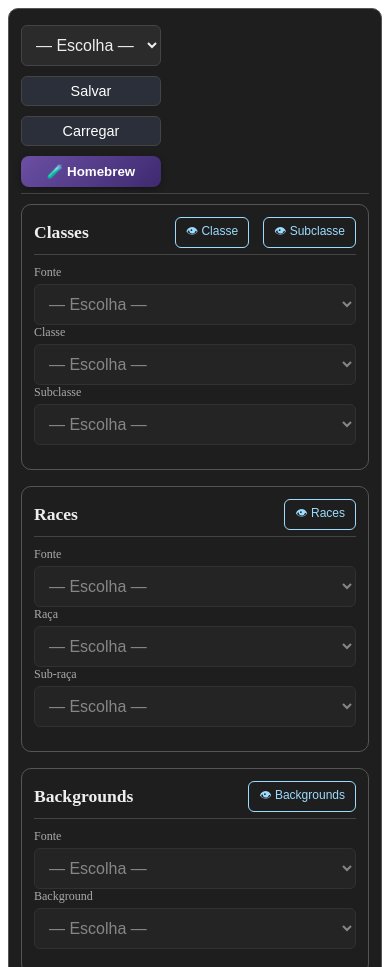
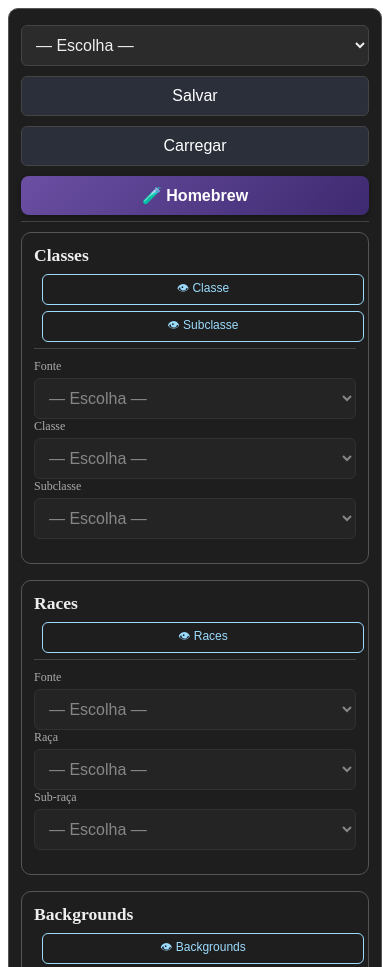
Before and after one commit to RPGMartins/meu-site-rpg, a plain HTML site: page index.html in a window 390 px wide. Shown: the top 967 px of the page. Drawn offline with Linux system fonts and the light colour scheme.

Commit message:
mobile overlay

```diff
--- a/sections.css
+++ b/sections.css
@@ -150,3 +150,49 @@
 .btn-homebrew:active {
   transform: translateY(1px);
 }
+
+/* ===== TÍTULO DO PAINEL (MOBILE) ===== */
+.panel-title-row {
+  display: flex;
+  flex-direction: column;
+  align-items: stretch;
+  gap: 8px;
+}
+
+/* Botões empilhados no mobile */
+.panel-actions {
+  display: flex;
+  flex-direction: column;
+  gap: 6px;
+}
+
+/* Botões ocupam largura total no mobile */
+.panel-actions button {
+  width: 100%;
+}
+
+@media (min-width: 768px) {
+
+  .panel-title-row {
+    flex-direction: row;
+    align-items: center;
+    justify-content: space-between;
+  }
+
+  .panel-actions {
+    flex-direction: row;
+  }
+
+  .panel-actions button {
+    width: auto;
+  }
+
+}
+
+@media (max-width: 767px) {
+  .btn-primary,
+  .btn-homebrew {
+    padding: 10px 14px;
+    font-size: 1rem;
+  }
+}
```
